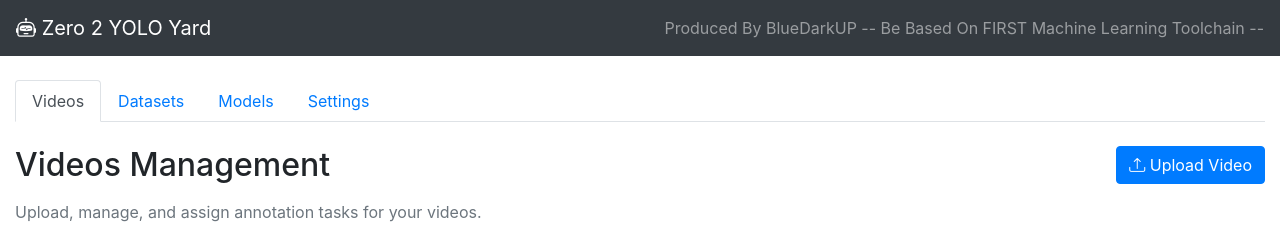
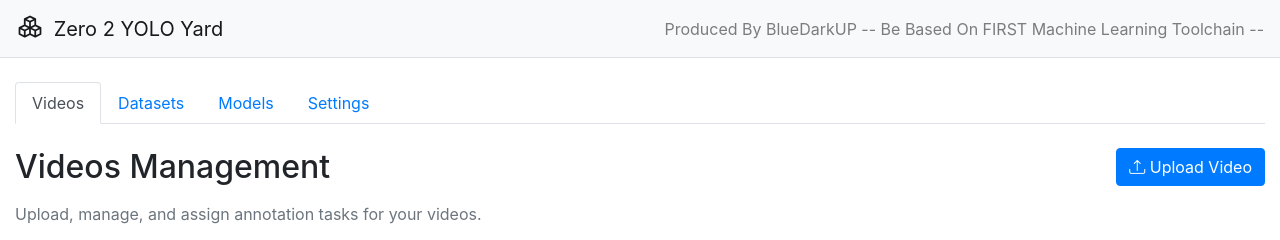
Before and after one commit to BlueDarkUP/Zero2YoloYard, a Flask app: page / in a window 1280 px wide. Shown: the top 240 px of the page. Run offline with Flask 3, Linux system fonts and the light colour scheme; data that the repository does not hold is empty; some libraries are stand-ins or nearby versions.

Commit message:
好看一点了？

```diff
--- a/templates/layout.html
+++ b/templates/layout.html
@@ -10,9 +10,11 @@
     {% block head %}{% endblock %}
 </head>
 <body>
-    <nav class="navbar navbar-expand-lg navbar-dark bg-dark">
+    <nav class="navbar navbar-expand-lg navbar-light bg-light border-bottom">
         <a class="navbar-brand" href="/">
-            <i class="bi bi-robot"></i>
+            <svg width="1.4em" height="1.4em" viewBox="0 0 32 32" fill="currentColor" xmlns="http://www.w3.org/2000/svg" style="vertical-align: text-bottom; margin-right: 0.25rem;">
+                <path fill-rule="evenodd" clip-rule="evenodd" d="M28.4473,16.1055,23,13.3818V7a1,1,0,0,0-.5527-.8945l-6-3a1.0008,1.0008,0,0,0-.8946,0l-6,3A1,1,0,0,0,9,7v6.3818L3.5527,16.1055A1,1,0,0,0,3,17v7a1,1,0,0,0,.5527.8945l6,3a1.001,1.001,0,0,0,.8946,0L16,25.1182l5.5527,2.7763a1.001,1.001,0,0,0,.8946,0l6-3A1,1,0,0,0,29,24V17A1,1,0,0,0,28.4473,16.1055ZM21,13.3818l-4,2V10.6182l4-2ZM16,5.1182,19.7637,7,16,8.8818,12.2363,7Zm-5,3.5,4,2v4.7636l-4-2ZM9,25.3818l-4-2V18.6182l4,2Zm1-6.5L6.2363,17,10,15.1182,13.7637,17Zm1,1.7364,4-2v4.7636l-4,2Zm10,4.7636-4-2V18.6182l4,2Zm1-6.5L18.2363,17,22,15.1182,25.7637,17Zm5,4.5-4,2V20.6182l4-2Z"/>
+            </svg>
             Zero 2 YOLO Yard
         </a>
         <div class="collapse navbar-collapse">
```
